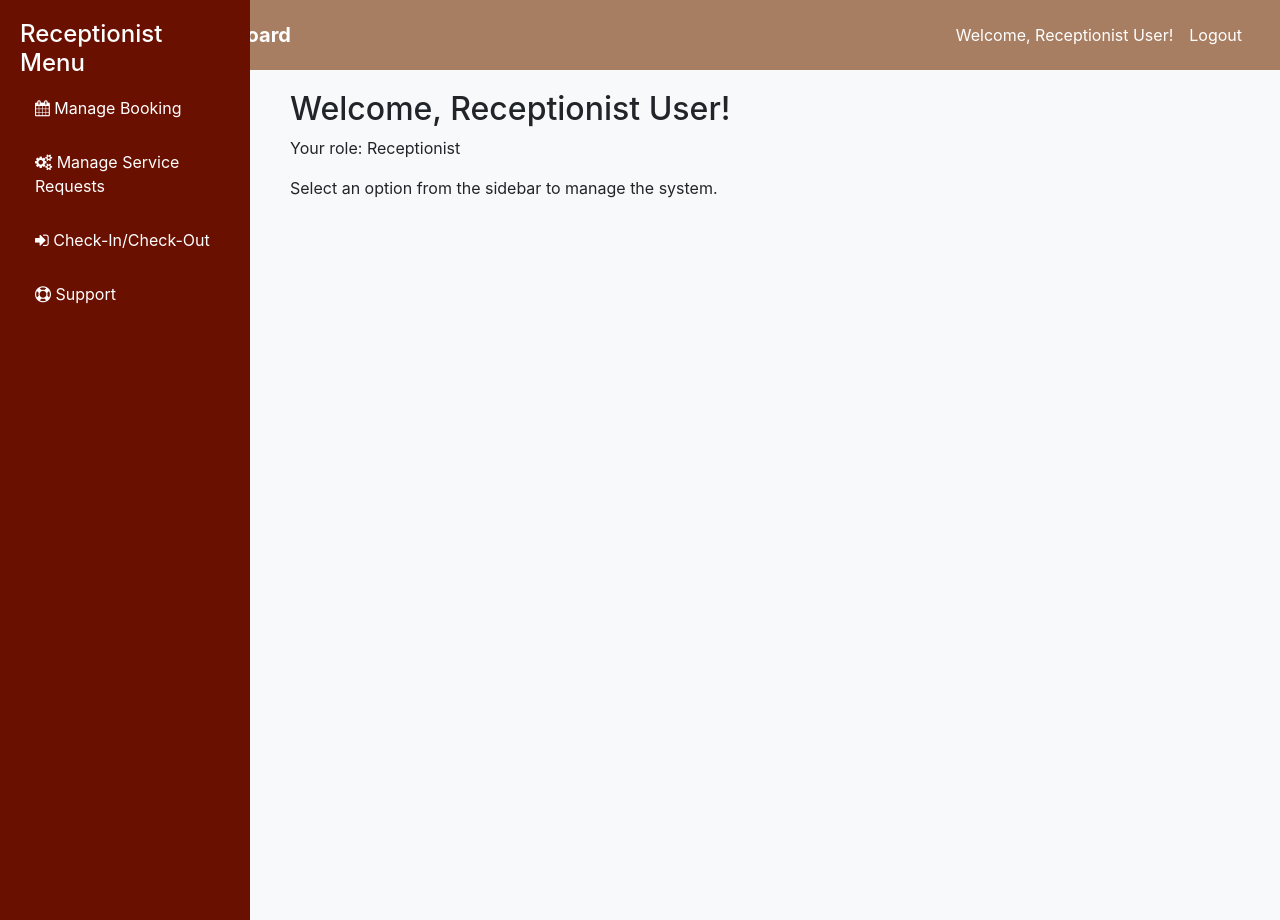
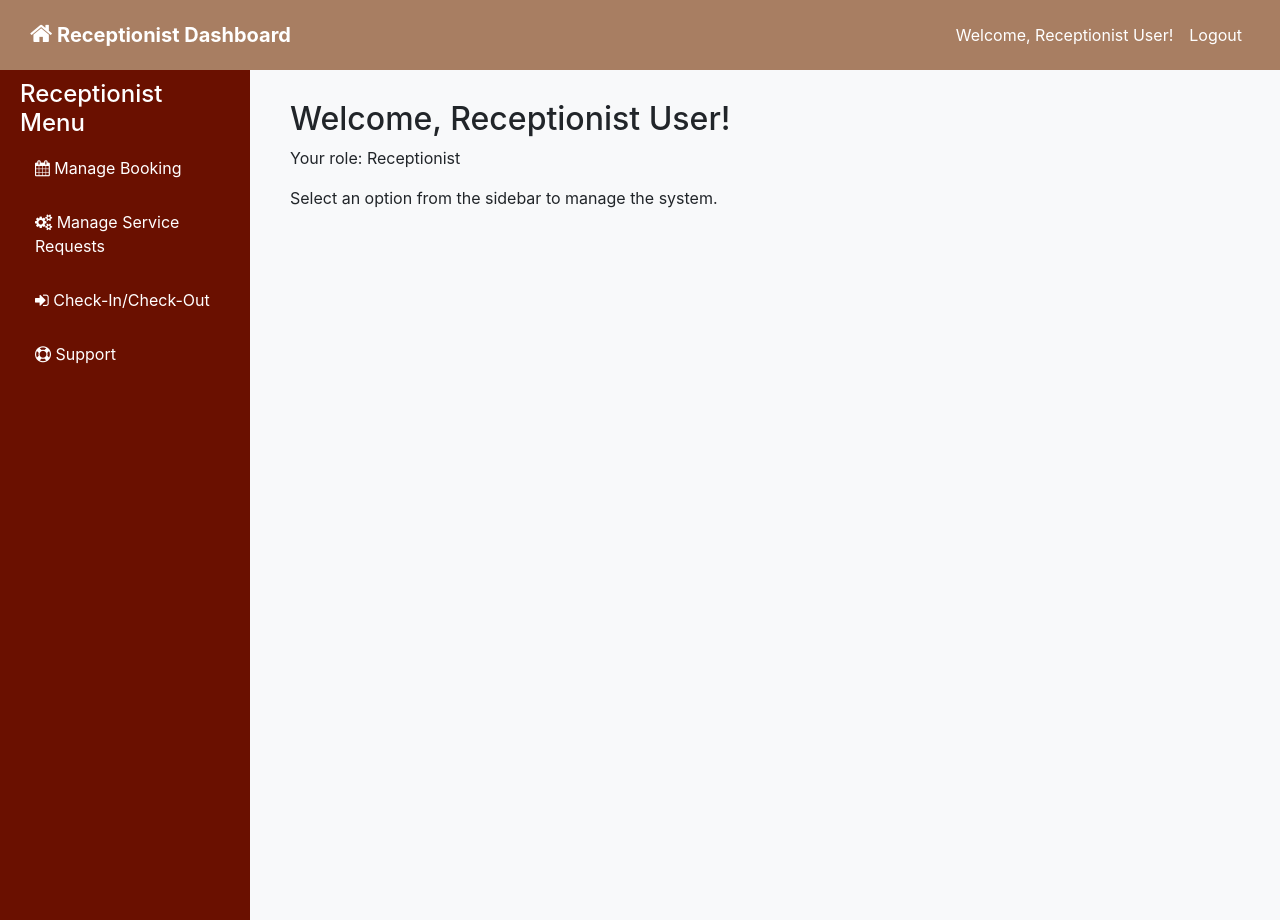
Before and after one commit to TrinhNghi/Final-Software-Engineering, a PHP site: page /staff.php in a window 1280 px wide. Run offline with PHP 8.4, Linux system fonts and the light colour scheme.

```diff
--- a/staff.php
+++ b/staff.php
@@ -37,6 +37,11 @@ $_SESSION['receptionist'] = [
             background-color: #A87E62;
             color: white;
             padding: 15px;
+            position: fixed;
+            top: 0;
+            left: 0;
+            width: 100%;
+            z-index: 1000;
         }
 
         .navbar .navbar-brand {
@@ -62,7 +67,7 @@ $_SESSION['receptionist'] = [
             color: white;
             padding: 20px;
             position: fixed;
-            top: 0;
+            top: 60px; /* Adjusted to sit below the navbar */
             left: 0;
             width: 250px;
             overflow-y: auto;
@@ -83,6 +88,7 @@ $_SESSION['receptionist'] = [
 
         .content {
             margin-left: 270px;
+            margin-top: 80px; /* Adjusted to sit below the navbar */
             padding: 20px;
         }
 
```
Also changed, not shown: admin.php (+7 -3 lines).
